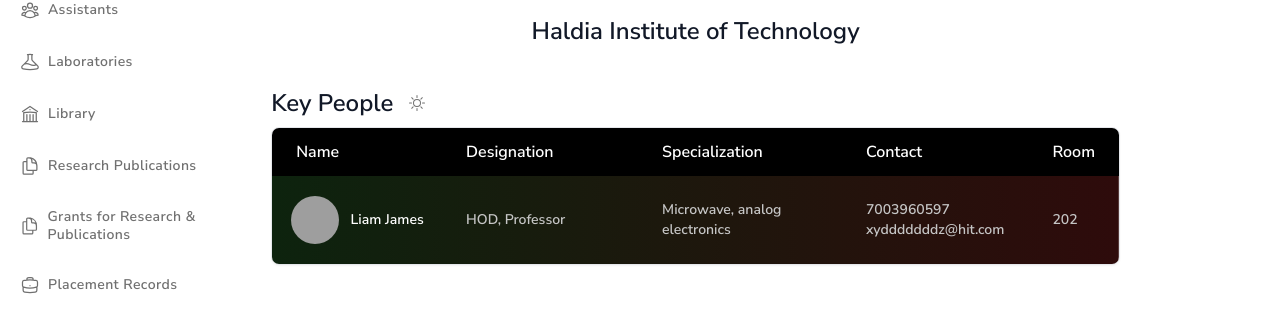
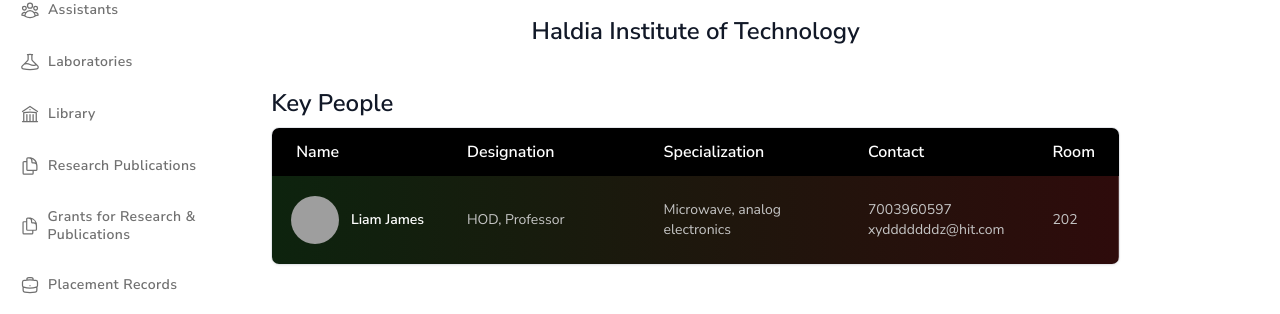
Before and after one commit to amartya2002/biotech-dept, a Next.js app in the folder client/: page / in a window 1280 px wide. Shown: the part 205-519 px from the top of the page. Built offline with nearby package versions, Linux system fonts and the light colour scheme; grey boxes are pictures that could not be loaded.

Commit message:
removed darkmode

```diff
--- a/client/src/components/KeypeopleTable.js
+++ b/client/src/components/KeypeopleTable.js
@@ -3,11 +3,11 @@
 import { BsSun, BsMoon  } from "react-icons/bs";
 
 function KeypeopleTable() {
-  const [isDarkMode, setIsDark] = useState(true);
+  // const [isDarkMode, setIsDark] = useState(true);
 
-  const handleClick = () => {
-    setIsDark(!isDarkMode);
-  };
+  // const handleClick = () => {
+  //   setIsDark(!isDarkMode);
+  // };
   const tableItems = [
     {
       avatar:
@@ -26,13 +26,13 @@
     <div className="  max-w-md sm:max-w-screen-xl mx-auto px-4 md:px-8  mt-10  ">
       <div className="max-w-lg flex jus=">
         <p className={`text-2xl font-bold text-gray-900 mr-4 hover:text-blue-500  duration-200 active:scale-105 ` }>Key People </p>
-        <button onClick={handleClick} className="hover:text-blue-500 text-silver duration-200 active:scale-125 hover:scale-110 ">{isDarkMode?<BsSun/>:<BsMoon/>}</button>
+        {/* <button onClick={handleClick} className="hover:text-blue-500 text-silver duration-200 active:scale-125 hover:scale-110 ">{isDarkMode?<BsSun/>:<BsMoon/>}</button> */}
       </div>
-
+      {/* ${isDarkMode ? "bg-black  text-white  font-semibold" : "border-b bg-gray-50"
+          }  inside thread */}
       <div className="mt-2 shadow-sm border rounded-lg overflow-scroll h-22 ">
         <table className=" table-fixed  ">
-          <thead className={` text-black font-semibold  ${isDarkMode ? "bg-black  text-white  font-semibold" : "border-b bg-gray-50"
-          } `}>
+          <thead className={` text-white font-semibold bg-black   `}>
             <tr className="text-left">
               <th className="w-1/3 py-3 px-6    duration-200 active:scale-105   ">Name</th>
               <th className=" w-1/3  py-3 px-6   duration-200 active:scale-105 ">Designation</th>
@@ -41,8 +41,9 @@
               <th className="py-3 px-6 w-1/3   duration-200 active:scale-105 ">Room</th>
             </tr>
           </thead>
-          <tbody className={`text-gray-600 divide-y text-sm ${isDarkMode ? "bg-gradient-to-r from-grad1 to-grad2 text-veryLight        font-semibold" : ""
-          } `}>
+          {/* from tbody ${isDarkMode ? "bg-gradient-to-r from-grad1 to-grad2 text-veryLight        font-semibold" : ""
+          } */}
+          <tbody className={`bg-gradient-to-r from-grad1 to-grad2 text-veryLight divide-y text-sm  `}>
             {tableItems.map((item, idx) => (
               <tr key={idx}>
                 <td className="py-5">
@@ -52,8 +53,9 @@
                       className="w-12 h-12 rounded-full hover:scale-110 duration-100 "
                     />
                     <div>
-                      <div className={`block  text-sm font-semibold  duration-200 active:scale-105 ${isDarkMode ? "text-white" : "text-black"
-          }`}>
+                      <div className={`block  text-sm font-semibold  duration-200 active:scale-105 text-white `}>
+                        {/* item name ${isDarkMode ? "text-white" : "text-black" */}
+
                         {item.name}
                       </div>
                     </div>
```
